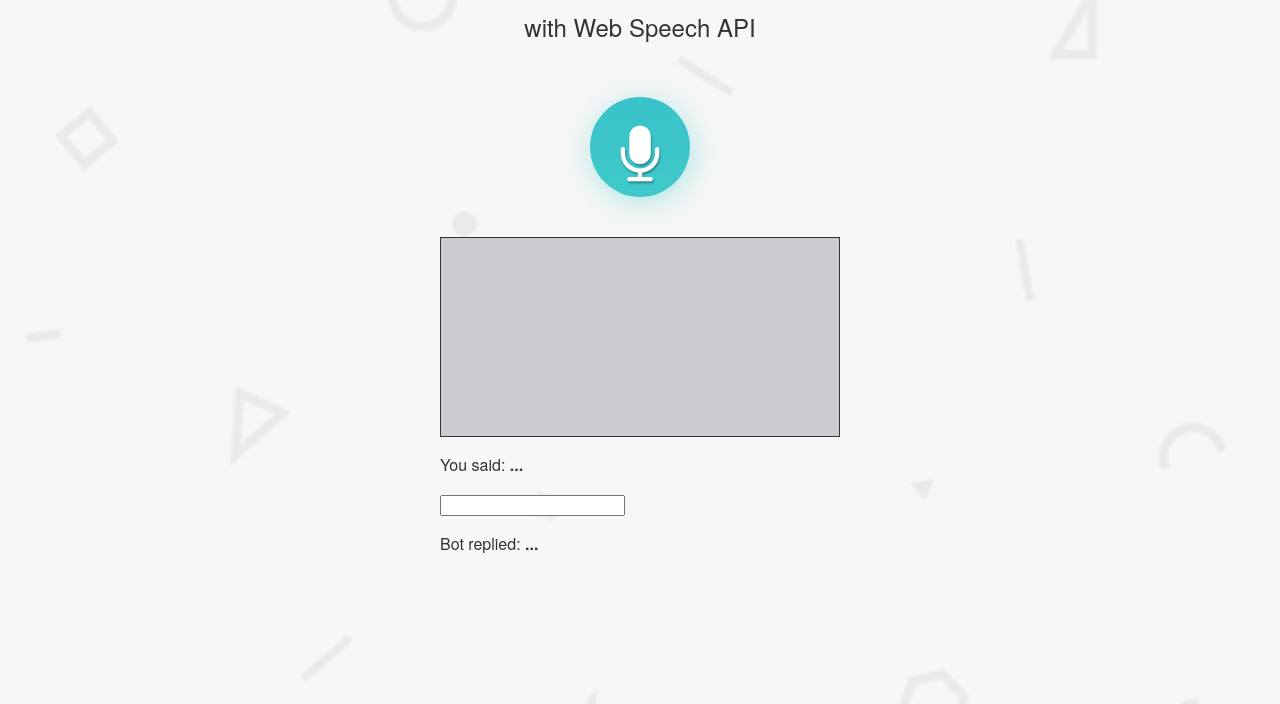
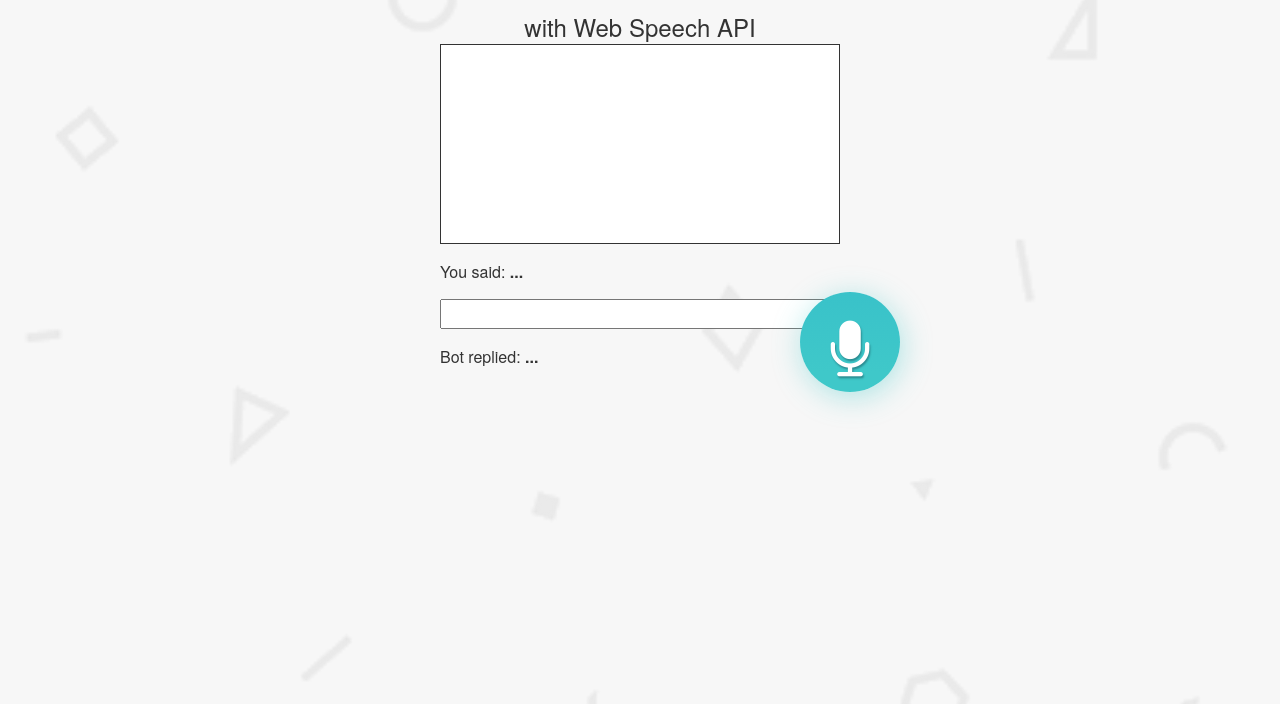
Before and after one commit to amjadansari/chatbot, a website: page views/index.html in a window 1280 px wide. Shown: the part 96-800 px from the top of the page. Drawn offline with nearby package versions, Linux system fonts and the light colour scheme; files that its build step writes are made by us from their sources; no server answers; files whose address does not match are found by name.

Commit message:
new changes

```diff
--- a/public/css/style.css
+++ b/public/css/style.css
@@ -44,7 +44,9 @@ section {
   width: 400px;
 }
 button {
-  display: block;
+      position: absolute;
+    left: 90%;
+    top: -23%;
   -webkit-appearance: none;
   -moz-appearance: none;
   width: 100px;
@@ -52,7 +54,7 @@ button {
   border: 0;
   border-radius: 50%;
   padding: .7em 1em;
-  margin: 4em auto 3em;
+  /*margin: 4em auto 3em;*/
   text-align: center;
   color: #fff;
   background: linear-gradient(180deg, #39C2C9 0%, #3FC8C9 80%, #3FC8C9 100%);
@@ -97,6 +99,14 @@ button:focus {
   overflow: scroll;
 }
 
-#messagesDiv:nth-child(even) {background: #00bce4}
-#messagesDiv:nth-child(odd) {background: #caccd1}
+#messagesDiv div:nth-child(even) {background: #00bce4}
+#messagesDiv div:nth-child(odd) {background: #caccd1}
 em{font-weight: 600; font-style: normal;}
+.typed-text {
+  width: 100%;
+  padding: 5px;
+  font-size: 14px;}
+
+.inputbox {
+  position: relative;
+}
--- a/public/js/script.js
+++ b/public/js/script.js
@@ -64,7 +64,10 @@ function synthVoice(text) {
   const synth = window.speechSynthesis;
   const utterance = new SpeechSynthesisUtterance();
   utterance.text = text;
-  console.log(utterance);
+  console.log(text);
+  if (text == '') {
+    text == "I dont have any Answer for that)";
+  }
   synth.speak(utterance);
   var name = "AI Bot";
     $('<div/>').text(text).prepend($('<em/>').text(name + ': ')).appendTo($('#messagesDiv'));
--- a/views/index.html
+++ b/views/index.html
@@ -20,12 +20,16 @@
       <h1>MZ Bot</h1>
       <h2>with Web Speech API</h2>
 
-      <button><i class="fa fa-microphone"></i></button>
+
 
       <div>
           <div id='messagesDiv'></div>
           <p>You said: <em class="output-you">...</em></p>
-          <input type="text" name="" class="typed-text">
+          <div class="inputbox">
+            <input type="text" name="" class="typed-text">
+            <button><i class="fa fa-microphone"></i></button>
+          </div>
+
           <p>Bot replied: <em class="output-bot">...</em></p>
       </div>
     </section>
```
